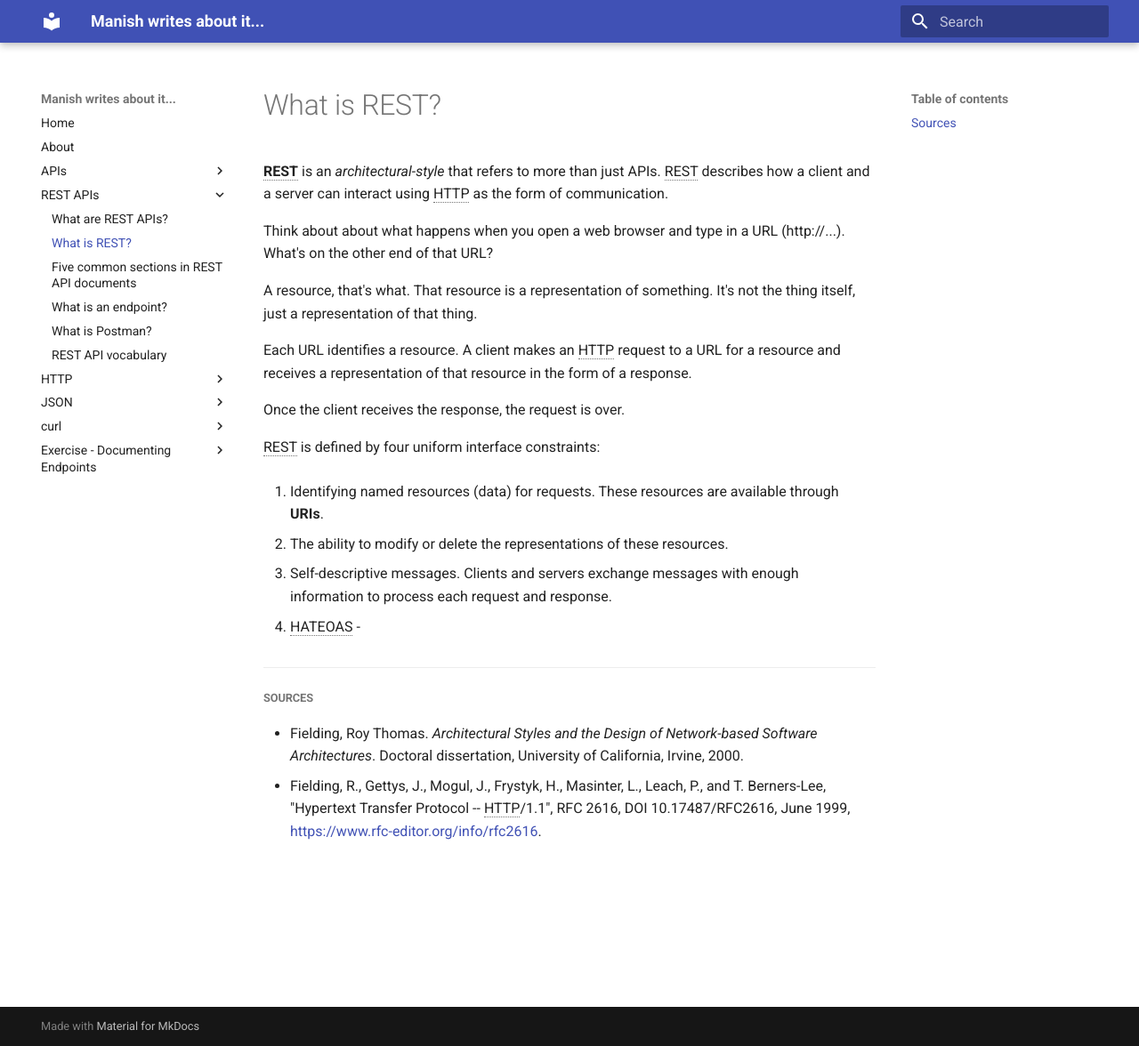
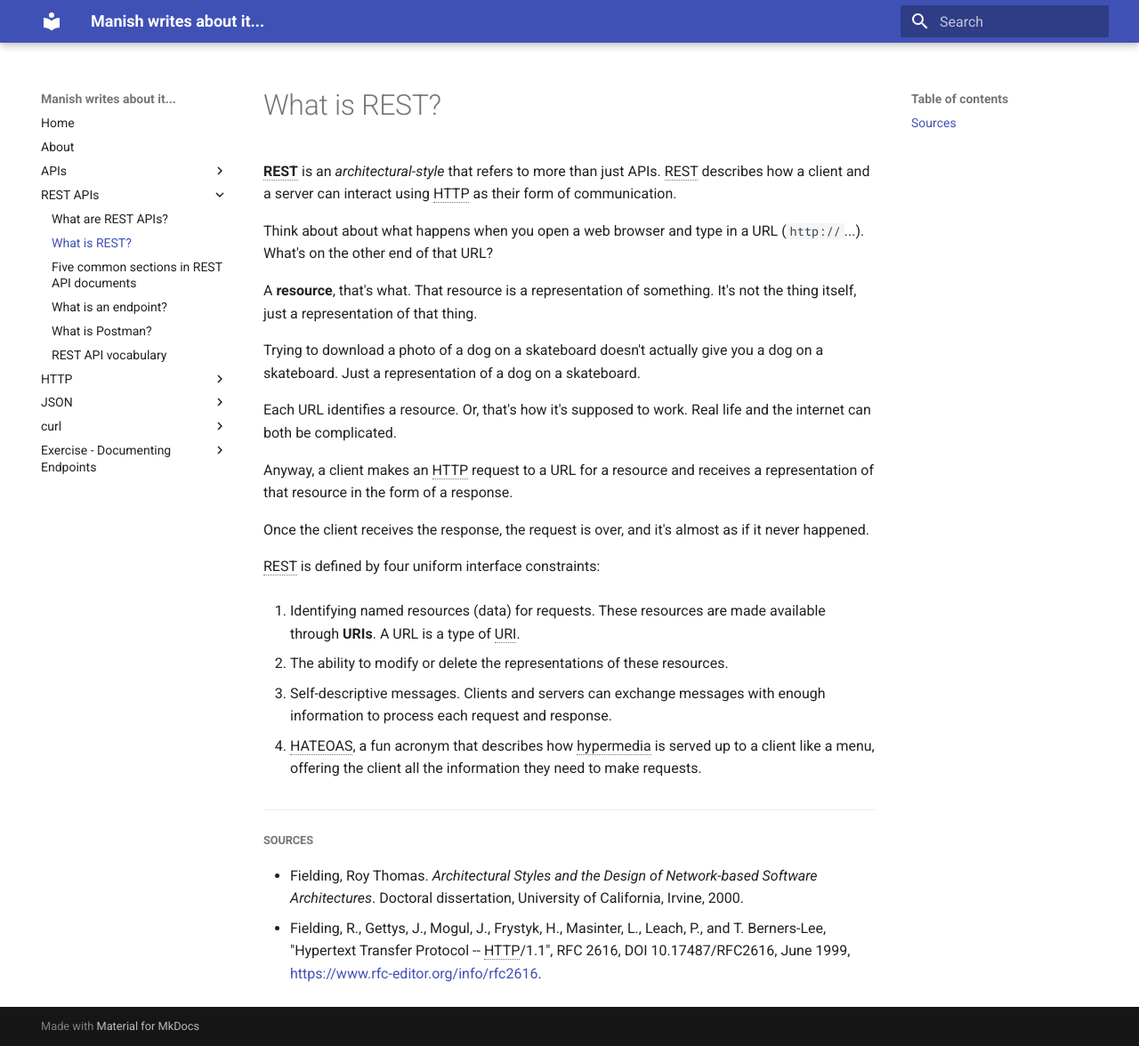
Before and after one commit to savvystrider/savvystrider.github.io, an MkDocs documentation site: the page built from docs/what-is-rest.md, in a window 1280 px wide and 1176 px high. Shown: the whole window at 89% size. Built offline with MkDocs 1.6.1 and Material for MkDocs 9.7.7, drawn with Linux system fonts in a browser that asks for light colours.

Commit message:
Updates to REST content

```diff
--- a/docs/what-is-rest.md
+++ b/docs/what-is-rest.md
@@ -1,27 +1,32 @@
-**REST** is an *architectural-style* that refers to more than just APIs. REST describes how a client and a server can interact using HTTP as the form of communication.
+**REST** is an *architectural-style* that refers to more than just APIs. REST describes how a client and a server can interact using HTTP as their form of communication.
 
-Think about about what happens when you open a web browser and type in a URL (http://...). What's on the other end of that URL?
+Think about about what happens when you open a web browser and type in a URL (`http://`...). What's on the other end of that URL?
 
-A resource, that's what. That resource is a representation of something. It's not the thing itself, just a representation of that thing.
+A **resource**, that's what. That resource is a representation of something. It's not the thing itself, just a representation of that thing.
 
-Each URL identifies a resource. A client makes an HTTP request to a URL for a resource and receives a representation of that resource in the form of a response.
+Trying to download a photo of a dog on a skateboard doesn't actually give you a dog on a skateboard. Just a representation of a dog on a skateboard.
 
-Once the client receives the response, the request is over.
+Each URL identifies a resource. Or, that's how it's supposed to work. Real life and the internet can both be complicated.
+
+Anyway, a client makes an HTTP request to a URL for a resource and receives a representation of that resource in the form of a response.
+
+Once the client receives the response, the request is over, and it's almost as if it never happened.
 
 REST is defined by four uniform interface constraints:
 
-1. Identifying named resources (data) for requests. These resources are available through **URIs**.
+1. Identifying named resources (data) for requests. These resources are made available through **URIs**. A URL is a type of URI.
 
 2. The ability to modify or delete the representations of these resources.
 
-3. Self-descriptive messages. Clients and servers exchange messages with enough information to process each request and response.
+3. Self-descriptive messages. Clients and servers can exchange messages with enough information to process each request and response.
 
-4. HATEOAS -
+4. HATEOAS, a fun acronym that describes how hypermedia is served up to a client like a menu, offering the client all the information they need to make requests.
 
 *[REST]: Representational State Transfer
 *[HATEOAS]: Hypermedia as the Engine of Application State
 *[URI]: Uniform Resource Indicator
 *[HTTP]: Hypertext Transfer Protocol
+*[hypermedia]: Data sent from the server to the client, which explains what the client can do next.
 
 
 ***
```
Also changed, not shown: docs/what-is-a-rest-api.md (+6 -2 lines).
